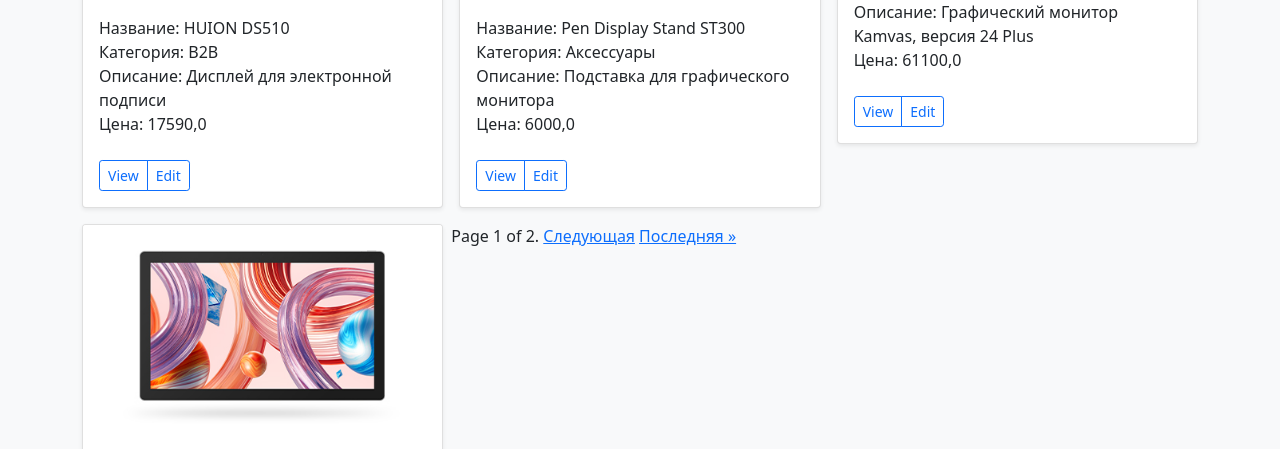
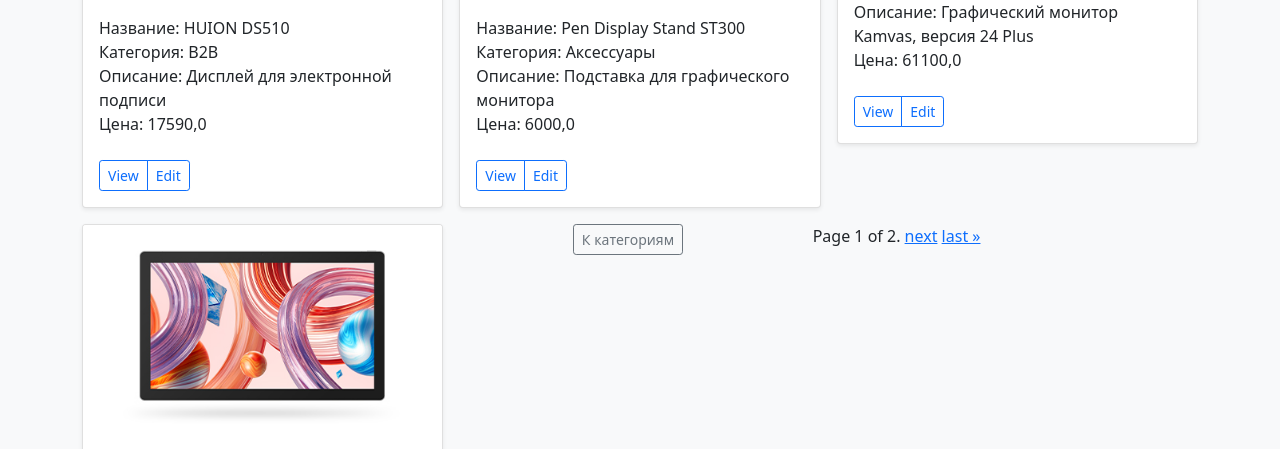
Before and after one commit to skysaika/django_store, a Django app: page /products/ in a window 1280 px wide. Shown: the part 1599-2048 px from the top of the page. Run offline with Django 4.2, Linux system fonts and the light colour scheme; data comes from the database, SQL or seed files in the repository; some libraries are stand-ins or nearby versions.

Commit message:
add button and change paginate

```diff
--- a/catalog/templates/catalog/product_list.html
+++ b/catalog/templates/catalog/product_list.html
@@ -4,18 +4,27 @@
 
     {% load mediapath %}
 
+
+
+
 {% for object in object_list %}
     <!-- 'Ссылка на подшаблон с карточками товаров' -->
     {% include 'catalog/includes/inc_product_card.html' %}
 {% endfor %}
+    <!-- добавляем кнопку "Вернуться к категориям" -->
+<div class="row">
+    <div class="col text-center mt-3">
+        <a href="{% url 'catalog:category_list' %}" class="btn btn-outline-secondary btn-sm">К категориям</a>
+    </div>
+</div>
 
 <!-- 'Пагинация страниц, если товаров больше 10, то автоматически появляется след. страница' -->
     {% if is_paginated %}
-        <div class="pagination">
+
             <span class="step-links">
             {% if page_obj.has_previous %}
-                    <a href="?page=1">&laquo; Первая</a>
-                    <a href="?page={{ page_obj.previous_page_number }}">Предыдущая</a>
+                <a href="?page=1">&laquo; First</a>
+                <a href="?page={{ page_obj.previous_page_number }}">Back</a>
             {% endif %}
 
                 <span class="current-page">
@@ -23,8 +32,8 @@
             </span>
 
                 {% if page_obj.has_next %}
-                    <a href="?page={{ page_obj.next_page_number }}">Следующая</a>
-                    <a href="?page={{ page_obj.paginator.num_pages }}">Последняя &raquo;</a>
+                    <a href="?page={{ page_obj.next_page_number }}">next</a>
+                    <a href="?page={{ page_obj.paginator.num_pages }}">last &raquo;</a>
                 {% endif %}
         </span>
         </div>
```
Lines whose indentation alone changed are shown as unchanged.
